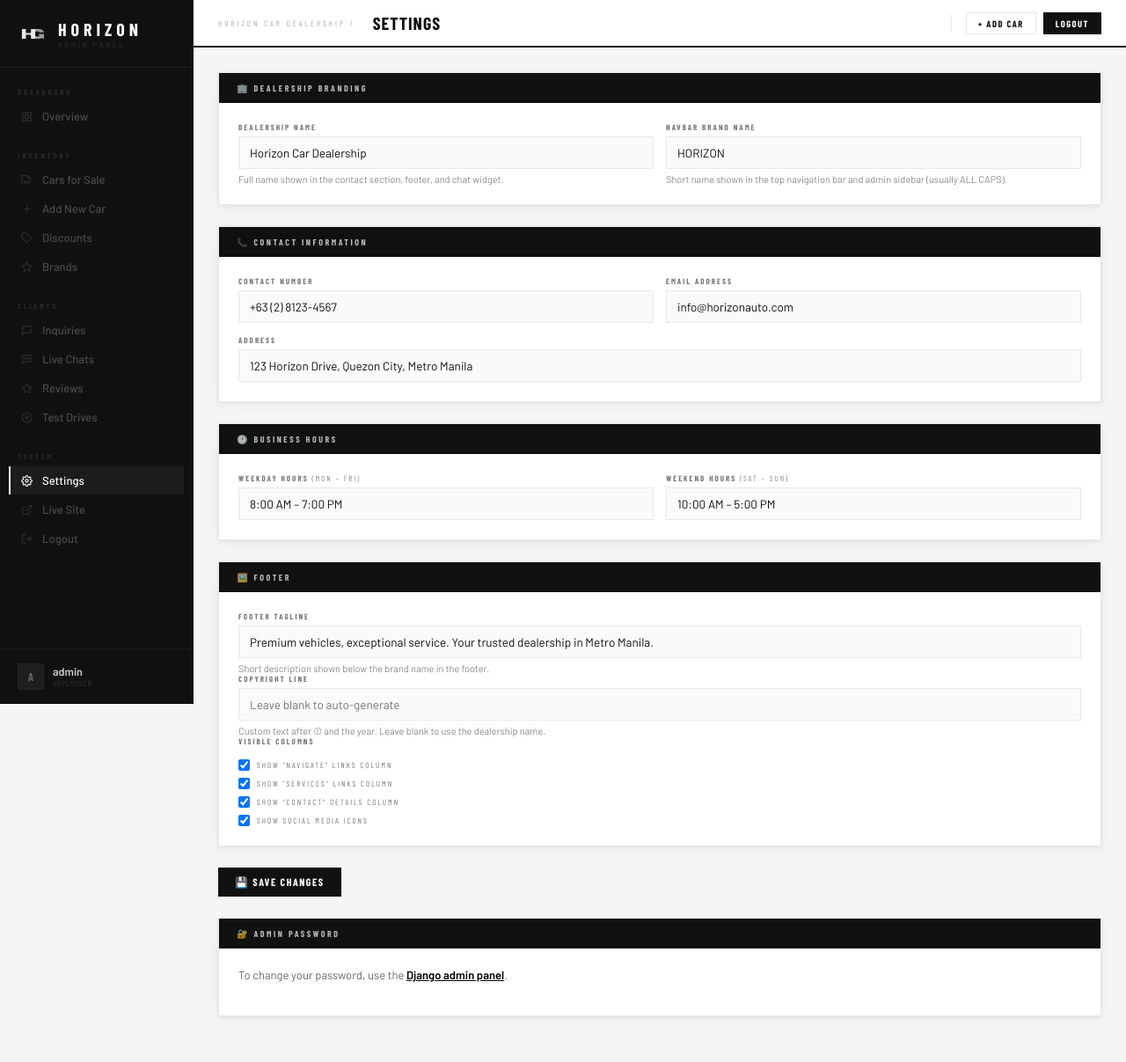
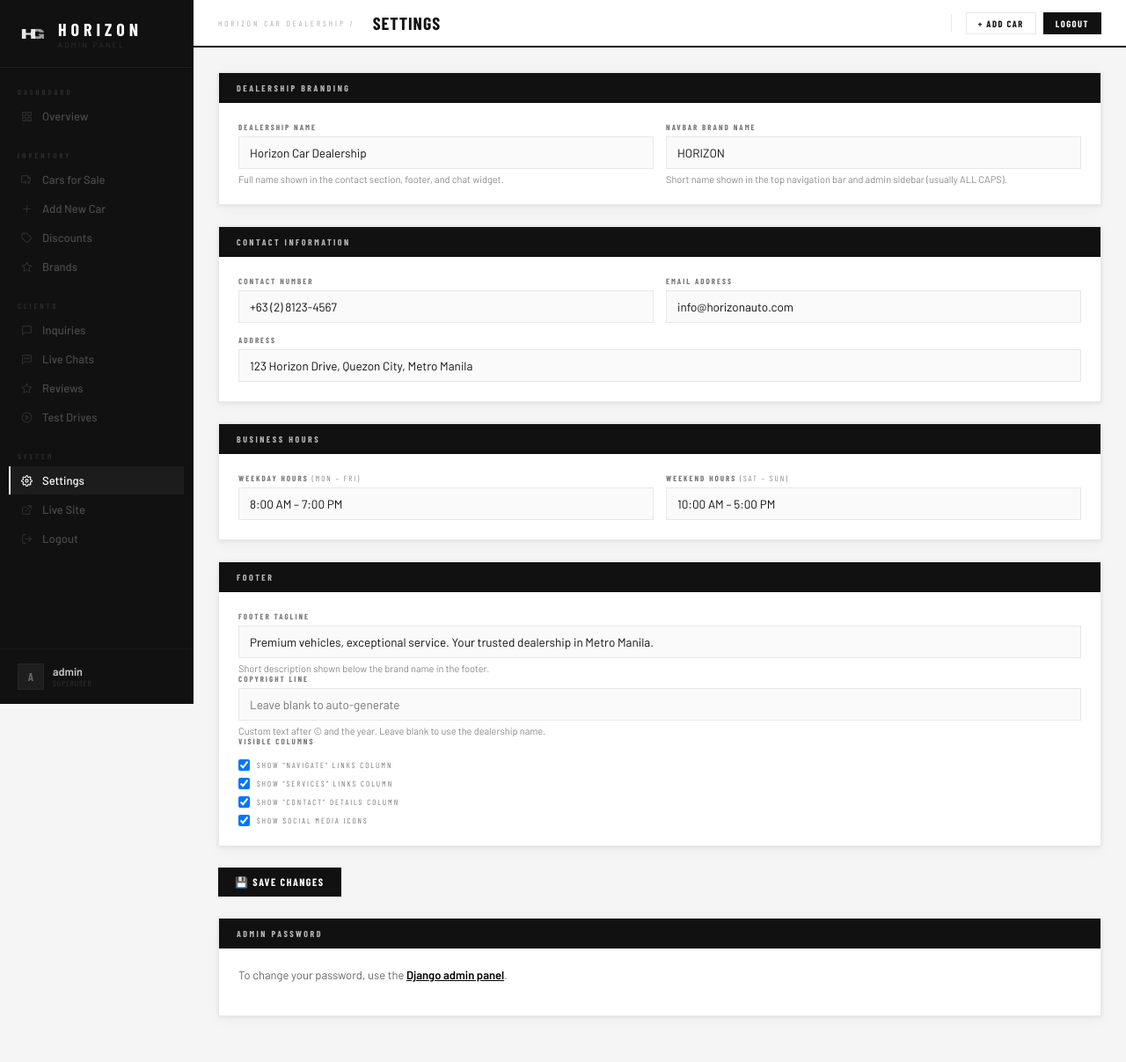
Before and after one commit to Jispirr/horizon-django-system, a Django app: page /admin-panel/settings/ in a window 1280 px wide. Shown: the whole page at 88% size. Run offline with Django 4.2, Linux system fonts and the light colour scheme; a user stored in the database is signed in; data comes from the database, SQL or seed files in the repository; data that the repository does not hold is empty; some web fonts are replaced.

Commit message:
04/12/2026
revision

```diff
--- a/horizon/templates/horizon/admin_cars.html
+++ b/horizon/templates/horizon/admin_cars.html
@@ -517,7 +517,7 @@
         </td>
 
         <td class="td-actions">
-          <a class="btn btn-sm btn-outline" href="{% url 'admin_car_edit' car.pk %}">✏️ Edit</a>
+          <a class="btn btn-sm btn-outline" href="{% url 'admin_car_edit' car.pk %}"> Edit</a>
           <form method="post" action="{% url 'admin_car_delete' car.pk %}" style="display:inline;"
                 onsubmit="return confirm('Delete {{ car }}? This cannot be undone.')">
             {% csrf_token %}
@@ -529,7 +529,7 @@
       {% empty %}
       <tr class="inv-empty-row">
         <td colspan="11">
-          <span class="inv-empty-icon">🚗</span>
+          <span class="inv-empty-icon">Tsikot</span>
           <p class="inv-empty-title">No vehicles found</p>
           <p class="inv-empty-sub">
             {% if search_query %}No vehicles matched "{{ search_query }}".
--- a/horizon/templates/horizon/admin_settings.html
+++ b/horizon/templates/horizon/admin_settings.html
@@ -20,7 +20,7 @@
 
   <!-- ── Branding ─────────────────────────────────────── -->
   <div class="panel">
-    <div class="panel-header">🏢 Dealership Branding</div>
+    <div class="panel-header"> Dealership Branding</div>
     <div class="panel-body">
       <div class="form-grid">
 
@@ -44,7 +44,7 @@
 
   <!-- ── Contact Info ──────────────────────────────────── -->
   <div class="panel">
-    <div class="panel-header">📞 Contact Information</div>
+    <div class="panel-header"> Contact Information</div>
     <div class="panel-body">
       <div class="form-grid">
 
@@ -72,7 +72,7 @@
 
   <!-- ── Business Hours ────────────────────────────────── -->
   <div class="panel">
-    <div class="panel-header">🕐 Business Hours</div>
+    <div class="panel-header"> Business Hours</div>
     <div class="panel-body">
       <div class="form-grid">
 
@@ -94,7 +94,7 @@
 
   <!-- Footer customization section -->
   <div class="panel" style="margin-top:24px;">
-    <div class="panel-header">🖼️ Footer</div>
+    <div class="panel-header"> Footer</div>
     <div class="panel-body">
 
       <div class="form-group">
@@ -144,7 +144,7 @@
 
 <!-- ── Password ─────────────────────────────────────────── -->
 <div class="panel" style="margin-top: 24px;">
-  <div class="panel-header">🔐 Admin Password</div>
+  <div class="panel-header"> Admin Password</div>
   <div class="panel-body">
     <p style="margin-bottom:16px;font-size:13px;color:#666;">
       To change your password, use the
```
